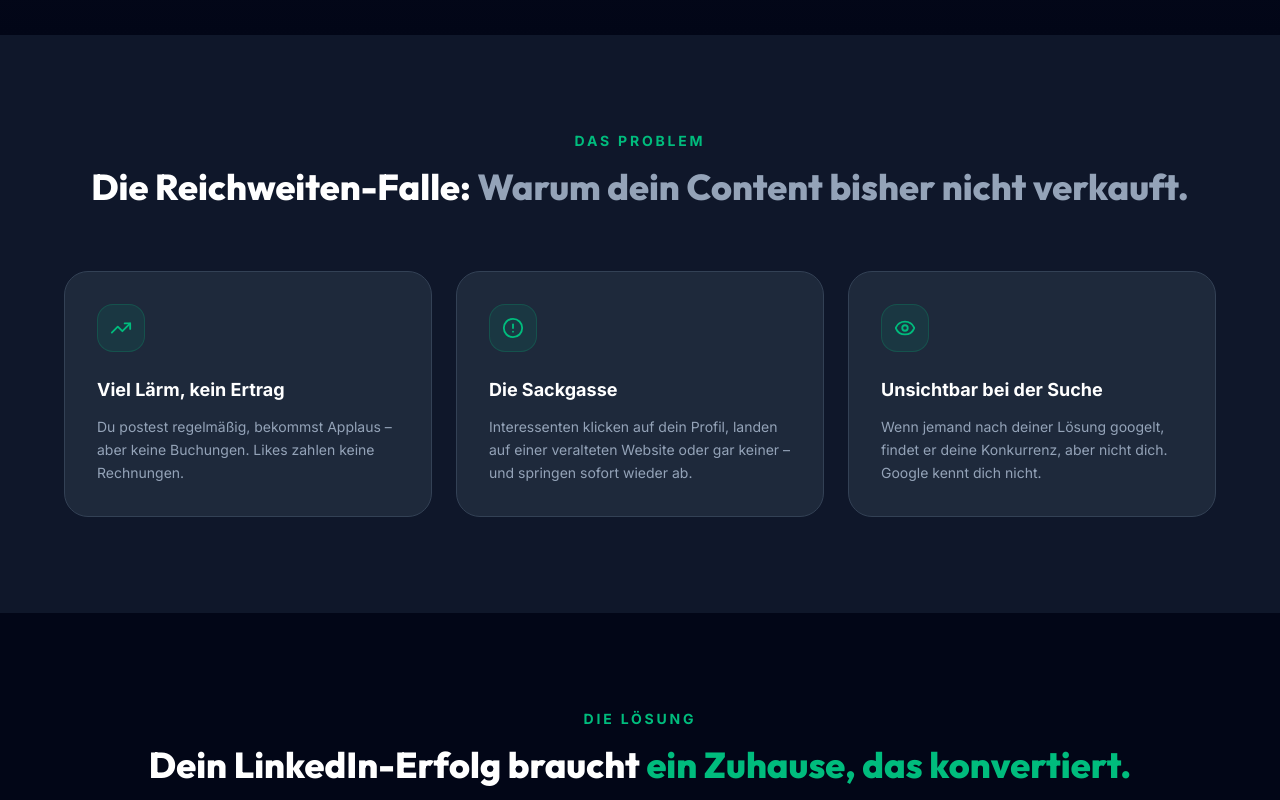
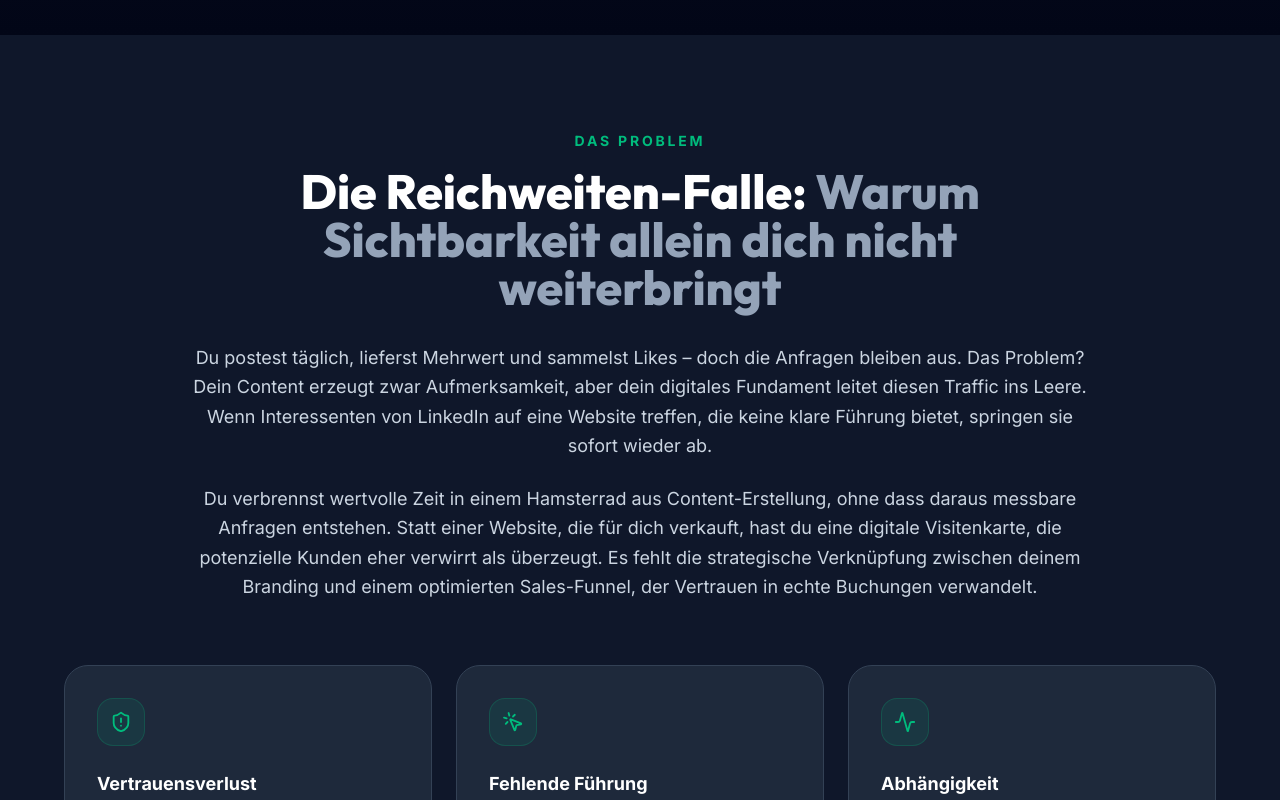
Before and after one commit to timmsug-source/website-linkedin, a Next.js app: page /lp/linkedin in a window 1280 px wide. Shown: the part 720-1520 px from the top of the page. Built offline with nearby package versions, Linux system fonts and the light colour scheme.

Commit message:
Update Problem section copy on LinkedIn LP

```diff
--- a/src/app/lp/linkedin/page.tsx
+++ b/src/app/lp/linkedin/page.tsx
@@ -6,9 +6,9 @@ import {
   MessageCircle,
   Zap,
   TrendingUp,
-  Eye,
-  AlertCircle,
-  CheckCircle2,
+  ShieldAlert,
+  MousePointerClick,
+  Activity,
 } from "lucide-react";
 import { WHATSAPP_URL, CONTACT_URL } from "@/lib/utils";
 
@@ -39,22 +39,22 @@ const benefits = [
 
 const problems = [
   {
-    icon: TrendingUp,
-    title: "Viel Lärm, kein Ertrag",
+    icon: ShieldAlert,
+    title: "Vertrauensverlust",
     description:
-      "Du postest regelmäßig, bekommst Applaus – aber keine Buchungen. Likes zahlen keine Rechnungen.",
+      "Deine Website hält nicht das Qualitätsversprechen deines Contents.",
   },
   {
-    icon: AlertCircle,
-    title: "Die Sackgasse",
+    icon: MousePointerClick,
+    title: "Fehlende Führung",
     description:
-      "Interessenten klicken auf dein Profil, landen auf einer veralteten Website oder gar keiner – und springen sofort wieder ab.",
+      "Besucher wissen nicht, was ihr nächster logischer Schritt ist.",
   },
   {
-    icon: Eye,
-    title: "Unsichtbar bei der Suche",
+    icon: Activity,
+    title: "Abhängigkeit",
     description:
-      "Wenn jemand nach deiner Lösung googelt, findet er deine Konkurrenz, aber nicht dich. Google kennt dich nicht.",
+      "Du bist Sklave des Algorithmus, statt über Google aktiv gefunden zu werden.",
   },
 ];
 
@@ -184,16 +184,21 @@ export default function LinkedInLP() {
       {/* ── 2. PROBLEM ──────────────────────────────────────────────────── */}
       <section className="py-24 px-6 bg-slate-900">
         <div className="max-w-6xl mx-auto">
-          <div className="text-center mb-16">
+          <div className="text-center mb-16 max-w-4xl mx-auto">
             <p className="text-accent font-bold text-sm uppercase tracking-[0.2em] mb-4">
               Das Problem
             </p>
-            <h2 className="text-3xl md:text-4xl font-display font-extrabold text-white leading-tight">
-              Die Reichweiten-Falle:{" "}
-              <span className="text-slate-400">
-                Warum dein Content bisher nicht verkauft.
-              </span>
+            <h2 className="text-3xl md:text-4xl lg:text-5xl font-display font-extrabold text-white leading-tight mb-8">
+              Die Reichweiten-Falle: <span className="text-slate-400">Warum Sichtbarkeit allein dich nicht weiterbringt</span>
             </h2>
+            <div className="space-y-6 text-slate-300 text-lg leading-relaxed text-left md:text-center">
+              <p>
+                Du postest täglich, lieferst Mehrwert und sammelst Likes – doch die Anfragen bleiben aus. Das Problem? Dein Content erzeugt zwar Aufmerksamkeit, aber dein digitales Fundament leitet diesen Traffic ins Leere. Wenn Interessenten von LinkedIn auf eine Website treffen, die keine klare Führung bietet, springen sie sofort wieder ab.
+              </p>
+              <p>
+                Du verbrennst wertvolle Zeit in einem Hamsterrad aus Content-Erstellung, ohne dass daraus messbare Anfragen entstehen. Statt einer Website, die für dich verkauft, hast du eine digitale Visitenkarte, die potenzielle Kunden eher verwirrt als überzeugt. Es fehlt die strategische Verknüpfung zwischen deinem Branding und einem optimierten Sales-Funnel, der Vertrauen in echte Buchungen verwandelt.
+              </p>
+            </div>
           </div>
 
           <div className="grid grid-cols-1 md:grid-cols-3 gap-6">
```
